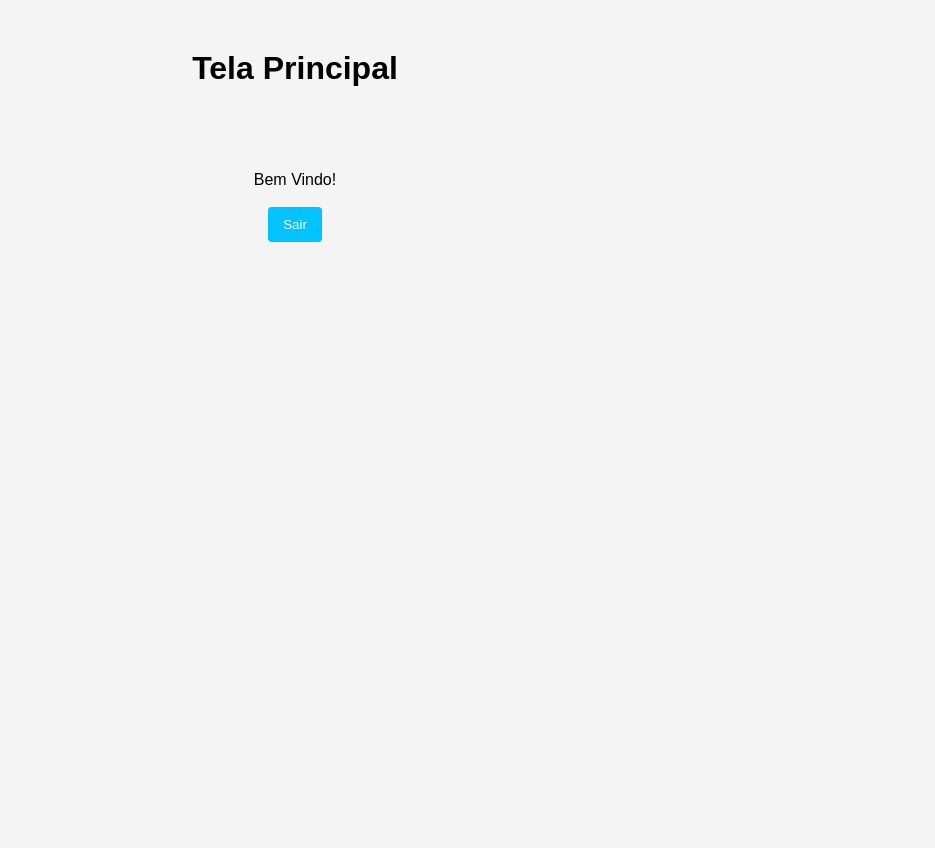
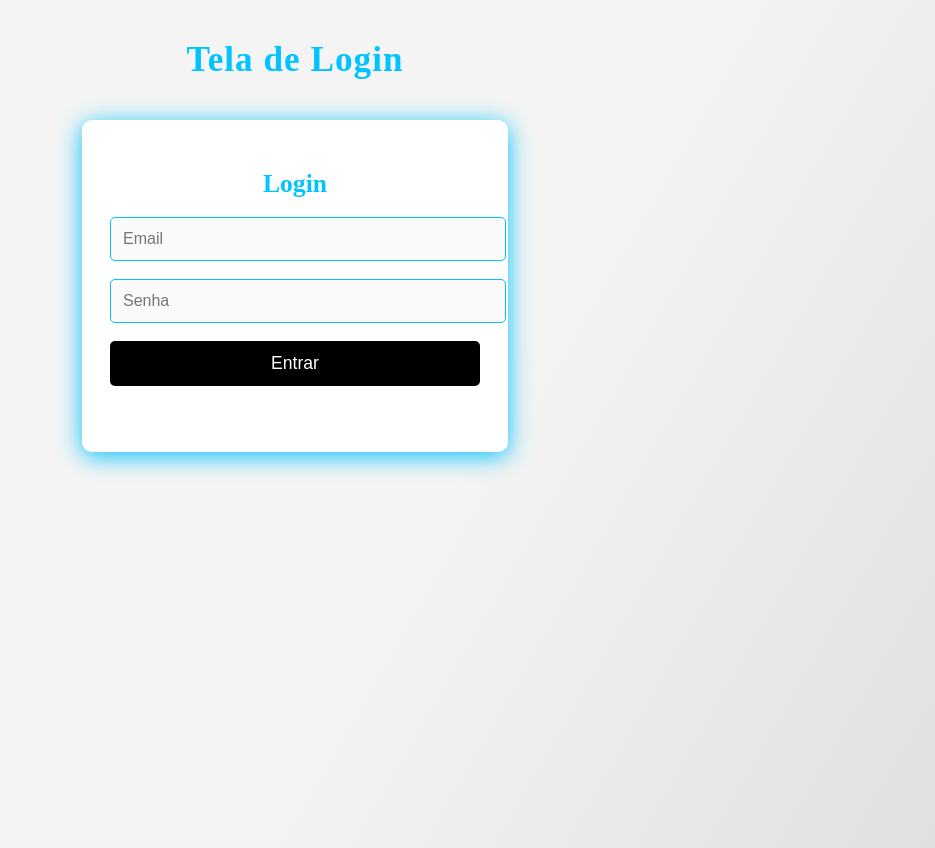
Before and after one commit to justowillian/pagina-de-login, a plain HTML site: page login.html in a window 1280 px wide. Shown: the whole page, without its empty margins (345-1280 px from the left). Before the commit the page ends 800 px from the top, so only its background shows below. Drawn offline with Linux system fonts and the light colour scheme.

Commit message:
Update login.html

```diff
--- a/login.html
+++ b/login.html
@@ -3,15 +3,24 @@
 <head>
     <meta charset="UTF-8">
     <meta name="viewport" content="width=device-width, initial-scale=1.0">
-    <title>Document</title>
-    <link rel="stylesheet" href="style1.css">
+    <link rel="stylesheet" href="style.css">
+    <title>Tela de Login</title>
 </head>
 <body>
-    <h1>Tela Principal</h1>
-    <center><header>Bem Vindo!</header></center>
-    <br>
-    <center><button onclick="location.href='index.html'">Sair</button></center>
-    </form>
-
+    <header>
+        <h1>Tela de Login</h1>
+    </header>
+    <div class="container" id="container">
+        <h1>Login</h1>
+        <div class="input-field">
+            <input type="email" placeholder="Email" name="email" id="email" required />
+        </div>
+        <div class="input-field">
+            <input type="password" placeholder="Senha" name="senha" id="senha" required />
+        </div>
+        <button onclick="fazerLogin()">Entrar</button>
+        <div id="mensagem"></div>
+    </div>
+    <script src="script.js"></script>
 </body>
 </html>
```
